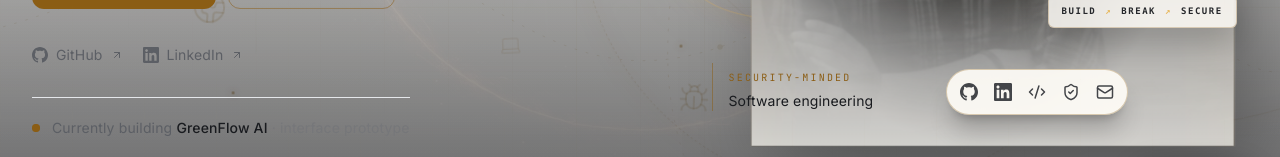
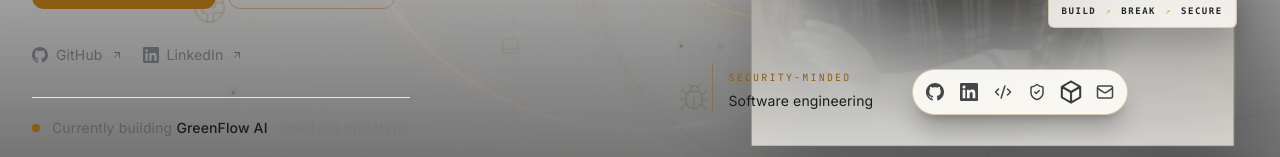
Before and after one commit to arpitkumar28/Portfolio, a Next.js app: page / in a window 1280 px wide. Shown: the part 569-726 px from the top of the page. Built offline with nearby package versions, Linux system fonts and the light colour scheme; no server answers.

Commit message:
Add Hack The Box hero profile link

```diff
--- a/components/Hero.tsx
+++ b/components/Hero.tsx
@@ -128,6 +128,7 @@ export const Hero: React.FC = () => {
               <a href="https://www.linkedin.com/in/arpitkumar0211" target="_blank" rel="noopener noreferrer" aria-label="LinkedIn profile" className="hero-profile-link"><LinkedInIcon className="h-4 w-4 shrink-0 sm:h-[18px] sm:w-[18px]" /><span>LinkedIn</span></a>
               <a href="https://leetcode.com/u/arpit_patel28/" target="_blank" rel="noopener noreferrer" aria-label="LeetCode profile" className="hero-profile-link"><Code2 className="h-4 w-4 shrink-0 sm:h-[18px] sm:w-[18px]" /><span>LeetCode</span></a>
               <a href="https://tryhackme.com/p/ArpitKumar28" target="_blank" rel="noopener noreferrer" aria-label="TryHackMe profile" className="hero-profile-link"><ShieldCheck className="h-4 w-4 shrink-0 sm:h-[18px] sm:w-[18px]" /><span>TryHackMe</span></a>
+              <a href="https://profile.hackthebox.com/" target="_blank" rel="noopener noreferrer" aria-label="Hack The Box profile" className="hero-profile-link"><Image src="/assets/images/HTB.png" alt="" width={60} height={60} className="hero-profile-htb-icon" /><span>Hack The Box</span></a>
               <a href="mailto:arpitkumar0211@gmail.com" aria-label="Email Arpit" className="hero-profile-link"><Mail className="h-4 w-4 shrink-0 sm:h-[18px] sm:w-[18px]" /><span>Email</span></a>
             </nav>
             <div aria-hidden="true" className="hero-scanline" />
--- a/styles/globals.css
+++ b/styles/globals.css
@@ -705,6 +705,7 @@ html.light .ambient-symbol { filter: drop-shadow(0 0 7px rgba(139, 93, 20, .08))
   transition: width 240ms cubic-bezier(.22,1,.36,1), padding 240ms ease, gap 240ms ease, color 180ms ease, background-color 180ms ease, transform 180ms ease, box-shadow 180ms ease;
 }
 .hero-profile-link span { max-width: 0; overflow: hidden; opacity: 0; white-space: nowrap; font-size: 11px; font-weight: 700; transition: max-width 240ms ease, opacity 160ms ease; }
+.hero-profile-htb-icon { width: 32px; height: 32px; max-width: none; flex: 0 0 auto; object-fit: contain; transform: scale(1.35); filter: grayscale(1) brightness(0) invert(.82); }
 .hero-profile-link:hover,
 .hero-profile-link:focus-visible { width: auto; padding-inline: 8px; gap: 6px; }
 .hero-profile-link:hover span,
@@ -716,6 +717,9 @@ html.light .ambient-symbol { filter: drop-shadow(0 0 7px rgba(139, 93, 20, .08))
   box-shadow: 0 0 18px rgba(232, 184, 91, .25);
 }
 .hero-profile-link:focus-visible { outline: 2px solid #E8B85B; outline-offset: 3px; }
+html.light .hero-profile-htb-icon { filter: grayscale(1) brightness(0) invert(.22); }
+.hero-profile-link:hover .hero-profile-htb-icon,
+.hero-profile-link:focus-visible .hero-profile-htb-icon { filter: grayscale(1) brightness(0); }
 .theme-toggle {
   min-width: 112px;
   overflow: hidden;
```
